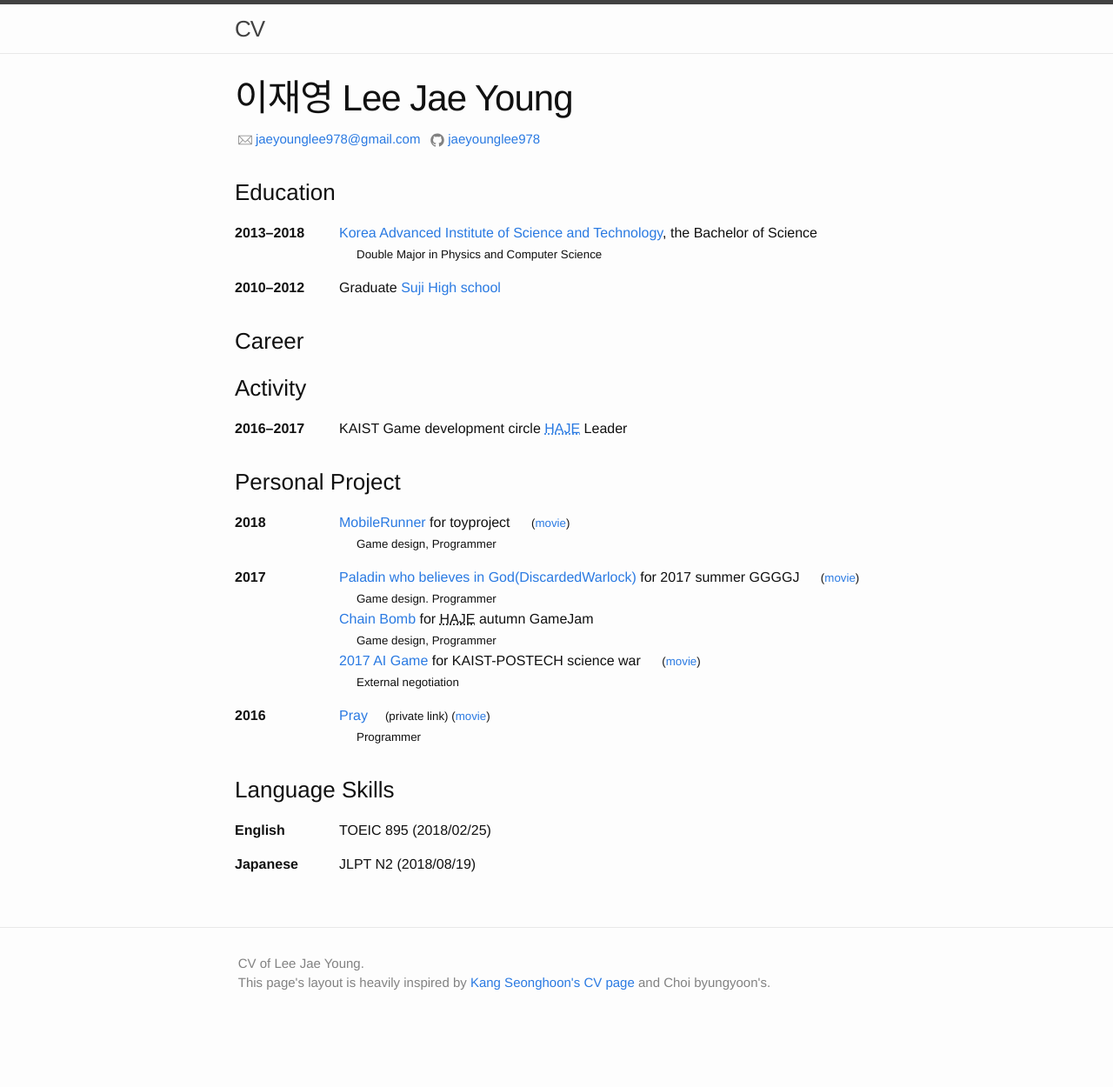
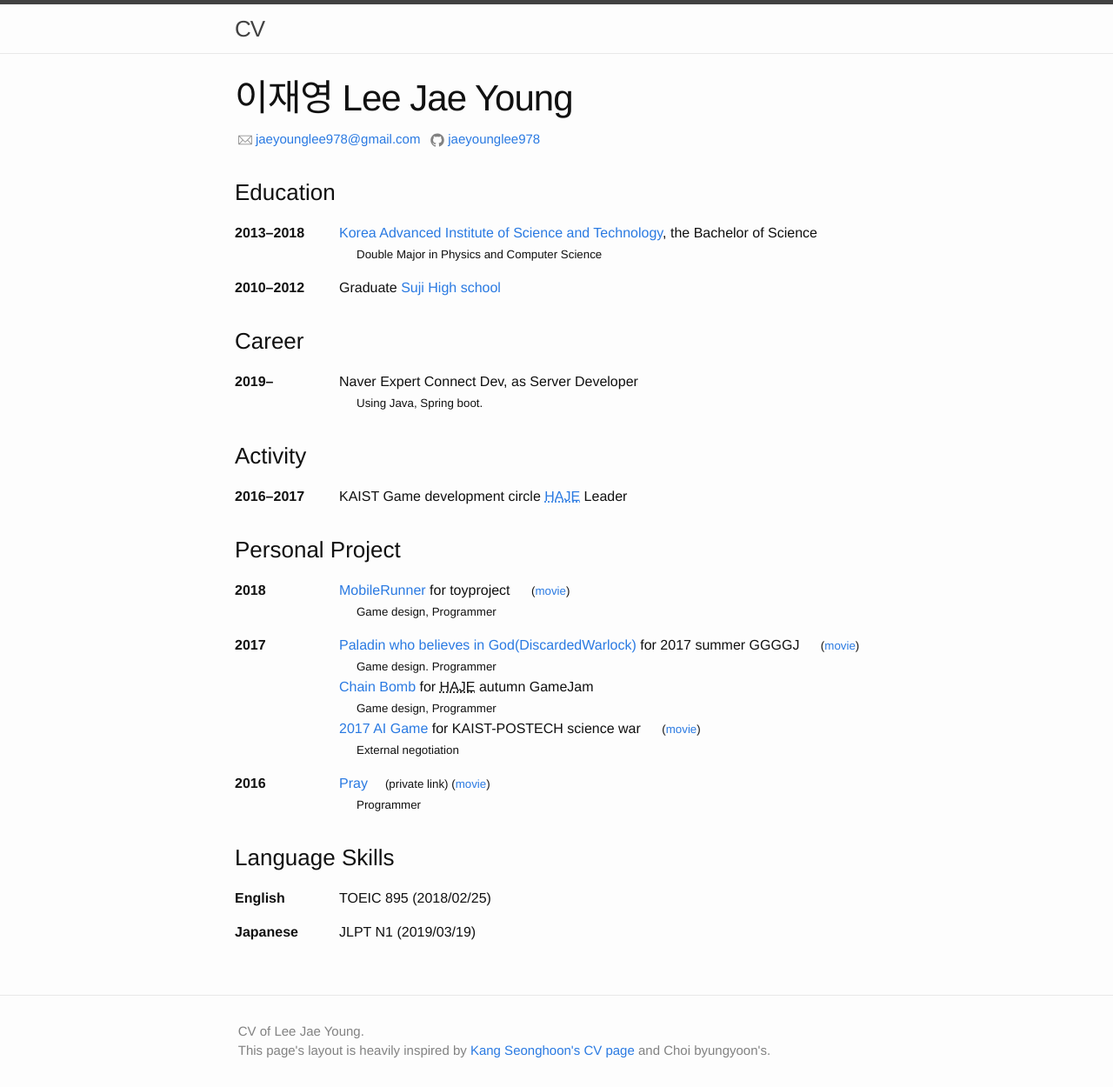
Before and after one commit to jaeyounglee978/jaeyounglee978.github.io, a Jekyll site: the page built from index.md, in a window 1280 px wide. Shown: the whole page at 87% size. Built offline with Jekyll 4.4.1, drawn with Linux system fonts in a browser that asks for light colours; before the commit the page ends 1172 px from its top, so only the background shows below that.

Commit message:
update career

```diff
--- a/index.md
+++ b/index.md
@@ -43,6 +43,11 @@ title:  "Jaeyoung Lee CV"
 
 ### Career
 
+2019&ndash;
+
+: Naver Expert Connect Dev, as Server Developer \\
+<small>Using Java, Spring boot.</small>
+
 ### Activity
 
 2016&ndash;2017
@@ -81,7 +86,7 @@ English
 
 Japanese
 
-: JLPT N2 (2018/08/19)
+: JLPT N1 (2019/03/19)
 
 
 [hajehp]: http://haje.org/
```
